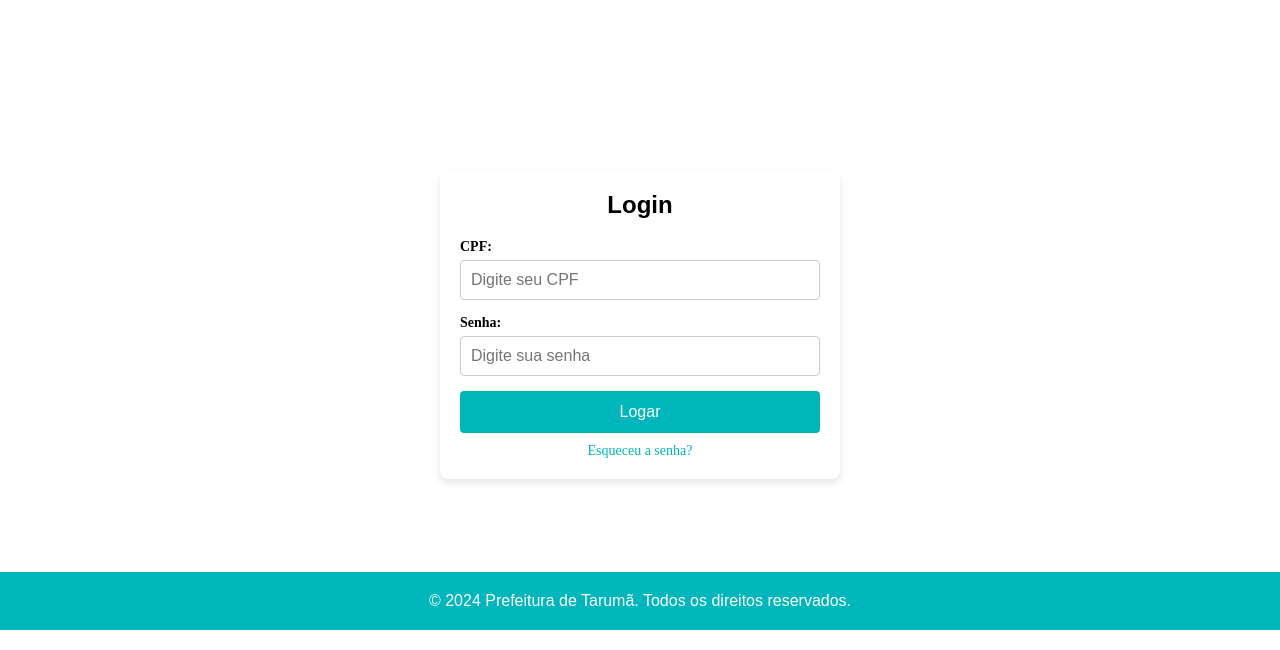
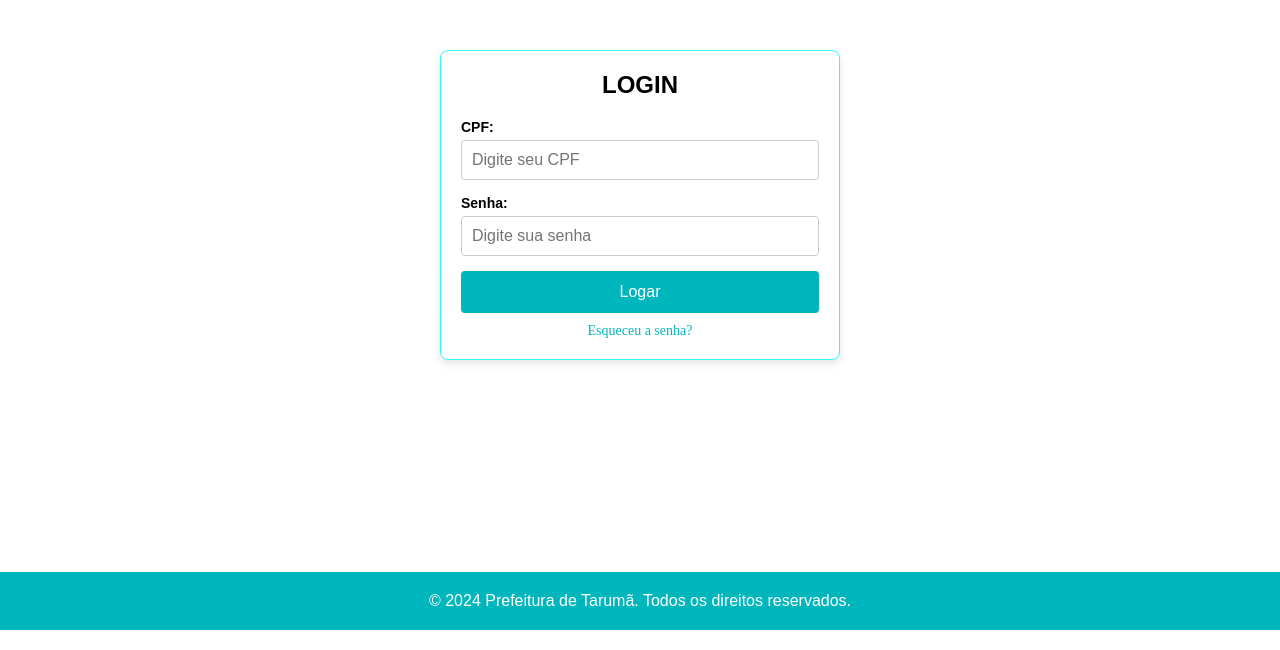
Before and after one commit to GabrielG71/Prefeito-Taruma, a PHP site: page /login.php in a window 1280 px wide. Shown: the part 170-820 px from the top of the page. Run offline with PHP 8.4, Linux system fonts and the light colour scheme.

Commit message:
login form

```diff
--- a/login.css
+++ b/login.css
@@ -179,14 +179,18 @@ li {
 
 .login-container {
     max-width: 400px;
-    margin: 50px auto;
+    margin: 50px;
+    border: #2cf8ff 1px solid;
+    height: 310px;
     padding: 20px;
     background-color: #fff;
     border-radius: 8px;
     box-shadow: 0 4px 8px rgba(0, 0, 0, 0.1);
     width: 100%;
 }
-
+.login-container label{
+    font-family: Arial, Helvetica, sans-serif;
+}
 #login {
     text-align: center;
     font-family: Arial, Helvetica, sans-serif;
@@ -244,7 +248,8 @@ li {
 main {
     display: flex;
     justify-content: center;
-    align-items: center;
+
+
     min-height: calc(100vh - 150px);
 }
 
--- a/login.php
+++ b/login.php
@@ -24,7 +24,7 @@
 
     <main>
         <div class="login-container">
-            <h2 id="login">Login</h2>
+            <h2 id="login">LOGIN</h2>
             <?php
             session_start();
             if(isset($_SESSION['erro_login'])) {
```
